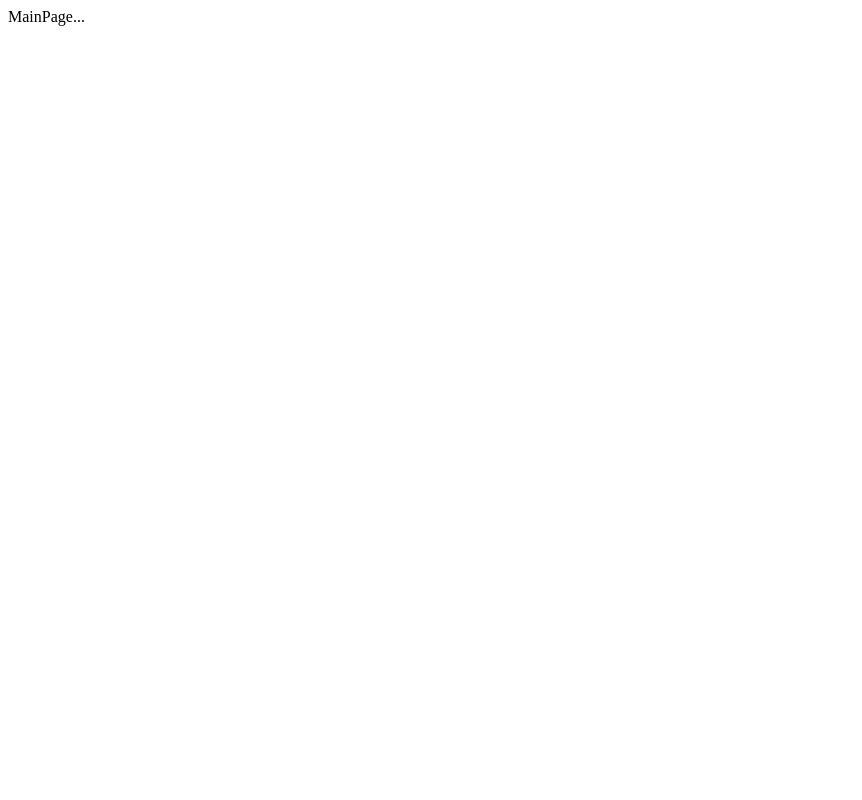
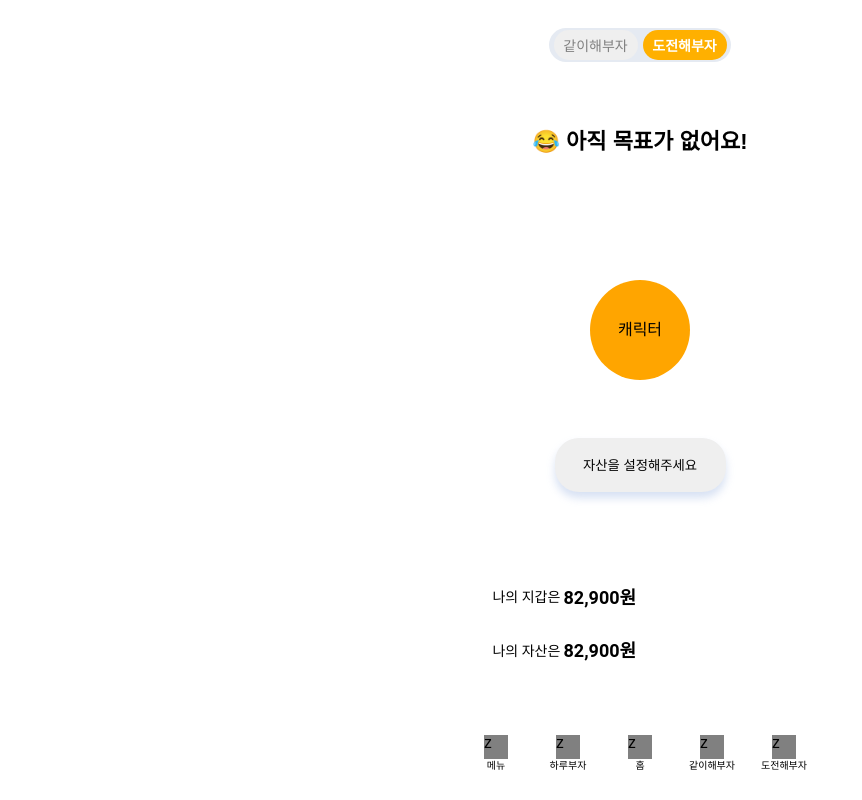
Before and after one commit to Jcurver/moabuzaFE, a React (Create React App) app: page / in a window 1280 px wide. Shown: the whole page, without its empty margins (0-862 px from the left). Built offline with nearby package versions, Linux system fonts and the light colour scheme.

Commit message:
[CSS]mainpage

```diff
--- a/public/index.html
+++ b/public/index.html
@@ -1,7 +1,7 @@
 <!DOCTYPE html>
 <html lang="en">
   <head>
-    <meta charset="utf-8" />
+    <meta charset="utf-8"/>
     <link rel="icon" href="%PUBLIC_URL%/favicon.ico" />
     <meta name="viewport" content="width=device-width, initial-scale=1" />
     <meta name="theme-color" content="#000000" />
--- /dev/null
+++ b/src/components/navBar.js
@@ -0,0 +1,57 @@
+import * as React from 'react'
+import styled from 'styled-components'
+
+function NavBar() {
+  return (
+    <NavBars>
+      <Component>
+        <MenuIcon>z</MenuIcon>
+        <MenuText>메뉴</MenuText>
+      </Component>
+      <Component>
+        <MenuIcon>z</MenuIcon>
+        <MenuText>하루부자</MenuText>
+      </Component>
+      <Component>
+        <MenuIcon>z</MenuIcon>
+        <MenuText>홈</MenuText>
+      </Component>
+      <Component>
+        <MenuIcon>z</MenuIcon>
+        <MenuText>같이해부자</MenuText>
+      </Component>
+      <Component>
+        <MenuIcon>z</MenuIcon>
+        <MenuText>도전해부자</MenuText>
+      </Component>
+
+    </NavBars>
+  )
+}
+const NavBars = styled.div`
+  width: 100%;
+  height: 11.4vh;
+  display: grid;
+  grid-template-columns: repeat(5,1fr);
+
+`
+const Component = styled.div`
+  display:flex;
+  flex-direction: column;
+  justify-content: center;
+  align-items:center;
+
+`
+const MenuIcon = styled.div`
+  background-color: gray;
+  width: 24px;
+  height: 24px;
+`
+const MenuText = styled.div`
+  font-style: normal;
+  font-weight: normal;
+  font-size: 10px;
+  line-height: 14px;
+  text-align: center;
+`
+export default NavBar
--- a/src/index.js
+++ b/src/index.js
@@ -5,6 +5,7 @@ import { RecoilRoot } from 'recoil'
 import { BrowserRouter as Router } from 'react-router-dom'
 import App from './pages/App'
 import reportWebVitals from './reportWebVitals'
+import GlobalStyle from './styles/GlobalStyle'
 
 const queryClient = new QueryClient()
 
@@ -13,6 +14,7 @@ ReactDOM.render(
     <RecoilRoot>
       <React.StrictMode>
         <Router>
+          <GlobalStyle />
           <App />
         </Router>
       </React.StrictMode>
--- a/src/pages/App.js
+++ b/src/pages/App.js
@@ -2,7 +2,7 @@ import React from 'react'
 import { ErrorBoundary } from 'react-error-boundary'
 import { Routes, Route } from 'react-router'
 import { ReactQueryDevtools } from 'react-query/devtools'
-
+import styled from 'styled-components'
 import ErrorLog from './ErrorLog'
 import MainPage from './MainPage'
 import Login from './Login'
@@ -17,6 +17,7 @@ import Detail from './Detail'
 function App() {
   return (
     <ErrorBoundary FallbackComponent={ErrorLog}>
+      <MainDiv>
         <Routes>
           <Route path="/" element={<MainPage />} />
           <Route path="/login" element={<Login />} />
@@ -24,8 +25,20 @@ function App() {
           <Route path="/detail" element={<Detail />} />
         </Routes>
         <ReactQueryDevtools initialIsOpen={false} position="bottom-right" />
+      </MainDiv>
     </ErrorBoundary>
   )
 }
+
+const MainDiv = styled.div`
+  width: 100%;
+  height: 100%;
+  position: fixed;
+  margin: 0 auto;
+  left:0;
+  right:0;
+  overflow: hidden;
+  max-width: 360px;
+`
 // appmodify
 export default App
--- a/src/pages/MainPage.js
+++ b/src/pages/MainPage.js
@@ -1,7 +1,179 @@
-import * as React from 'react'
+import React, { useState } from 'react'
+import styled from 'styled-components'
+import NavBar from '../components/navBar'
 
 function MainPage() {
-  return <div>MainPage...</div>
+  const [bgcolor, setColor] = useState(true)
+
+  const toggleBtn = () => {
+    return setColor(!bgcolor)
+  }
+
+  return (
+    <div style={{ minWidth: '360px' }}>
+      <TopDiv>
+        <Toggle>
+          <LeftBtn bgcolor={bgcolor} onClick={toggleBtn}>
+            같이해부자
+          </LeftBtn>
+          <RightBtn bgcolor={bgcolor} onClick={toggleBtn}>
+            도전해부자
+          </RightBtn>
+        </Toggle>
+        <ContentDiv>
+          <Content>😂 아직 목표가 없어요!</Content>
+        </ContentDiv>
+        <CharactorDiv>
+          <Charactor>캐릭터</Charactor>
+        </CharactorDiv>
+        <MakeChallenge>자산을 설정해주세요</MakeChallenge>
+      </TopDiv>
+      <BottomDiv>
+        <BottomLine>
+          <MyWallet>나의 지갑은</MyWallet>
+          <Won>82,900원</Won>
+          <ChartBtn>분석해부자</ChartBtn>
+        </BottomLine>
+        <BottomLine>
+          <MyWallet>나의 자산은</MyWallet>
+          <Won>82,900원</Won>
+          <ChartBtn>분석해부자</ChartBtn>
+        </BottomLine>
+      </BottomDiv>
+      <NavBar />
+    </div>
+  )
 }
 
+const TopDiv = styled.div`
+  display: flex;
+  flex-direction: column;
+
+  align-items: center;
+  width: 100%;
+  height: 67.4vh;
+`
+
+const Toggle = styled.div`
+  width: 182px;
+  height: 34px;
+  margin-top: 7.8%;
+  background-color: #e5eaf2;
+  border-radius: 20px;
+  display: flex;
+  align-items: center;
+  justify-content: center;
+`
+
+const RightBtn = styled.button`
+  width: 84px;
+  height: 30px;
+  background-color: ${(props) => (props.bgcolor ? '#FFB000' : 'none')};
+  font-weight: ${(props) => (props.bgcolor ? 'bold' : '400')};
+  color: ${(props) => (props.bgcolor ? 'white' : 'gray')};
+  font-size: 14px;
+  border-radius: 20px;
+  border: none;
+  margin-left: 5px;
+`
+
+const LeftBtn = styled.button`
+  width: 84px;
+  height: 30px;
+  font-size: 14px;
+
+  background-color: ${(props) => (props.bgcolor ? 'none' : '#FFB000')};
+  font-weight: ${(props) => (props.bgcolor ? '400' : 'bold')};
+  color: ${(props) => (props.bgcolor ? 'gray' : 'white')};
+
+  border-radius: 20px;
+  border: none;
+`
+const ContentDiv = styled.div`
+  width: 100%;
+  height: 20vh;
+  display: flex;
+  align-items: center;
+  justify-content: center;
+`
+const Content = styled.span`
+  font-size: 22px;
+  font-weight: 700;
+`
+const CharactorDiv = styled.div`
+  height: 27vh;
+  display: flex;
+  align-items: center;
+  justify-content: center;
+`
+const Charactor = styled.div`
+  display: flex;
+  align-items: center;
+  justify-content: center;
+  width: 100px;
+  height: 100px;
+  border-radius: 100px;
+  background-color: orange;
+`
+const MakeChallenge = styled.button`
+  border: none;
+  width: 47.5%;
+  height: 6.7vh;
+  padding: 16px 20px;
+  box-shadow: 0px 6px 8px rgba(205, 218, 240, 0.8);
+  border-radius: 24px;
+`
+const BottomDiv = styled.div`
+  display:flex;
+  flex-direction: column;
+  justify-content: center;
+  align-items: center;
+  width: 100%;
+  height: 21.2vh;
+
+`
+const BottomLine = styled.div`
+  display: flex;
+
+  align-items: center;
+
+  width: 91.1%;
+  height: 6.7vh;
+
+`
+const MyWallet = styled.span`
+  font-family: Roboto;
+  font-style: normal;
+  font-weight: normal;
+  font-size: 14px;
+  line-height: 16px;
+  margin-left:5%;
+  margin-right: 1%;
+`
+const Won = styled.span`
+  font-family: Roboto;
+  font-style: normal;
+  font-weight: bold;
+  font-size: 18px;
+  line-height: 21px;
+`
+const ChartBtn = styled.button`
+  border:none;
+  position:fixed;
+  font-family: Noto Sans KR;
+  font-style: normal;
+  font-weight: normal;
+  font-size: 12px;
+  line-height: 100%;
+  /* identical to box height, or 12px */
+  padding: 6px 9px;
+  display: flex;
+  align-items: center;
+  text-align: center;
+  color:white;
+  background: #4675f0;
+  border-radius: 14px;
+  margin-left: 65%;
+`
+
 export default MainPage
--- a/src/styles/GlobalStyle.js
+++ b/src/styles/GlobalStyle.js
@@ -84,7 +84,7 @@ const GlobalStyle = createGlobalStyle`
       min-height: -webkit-fill-available;
     }
     body {
-      font-family: 'Apple SD Gothic Neo', sans-serif;
+      font-family: 'Nato-Sans KR', sans-serif;
     }
 `
 
```
Also changed, not shown: src/components/toggleBtn.js (added, +39 -0 lines), 1 other file (tests, documents, lock files or other folders). Lines whose indentation alone changed are shown as unchanged.
